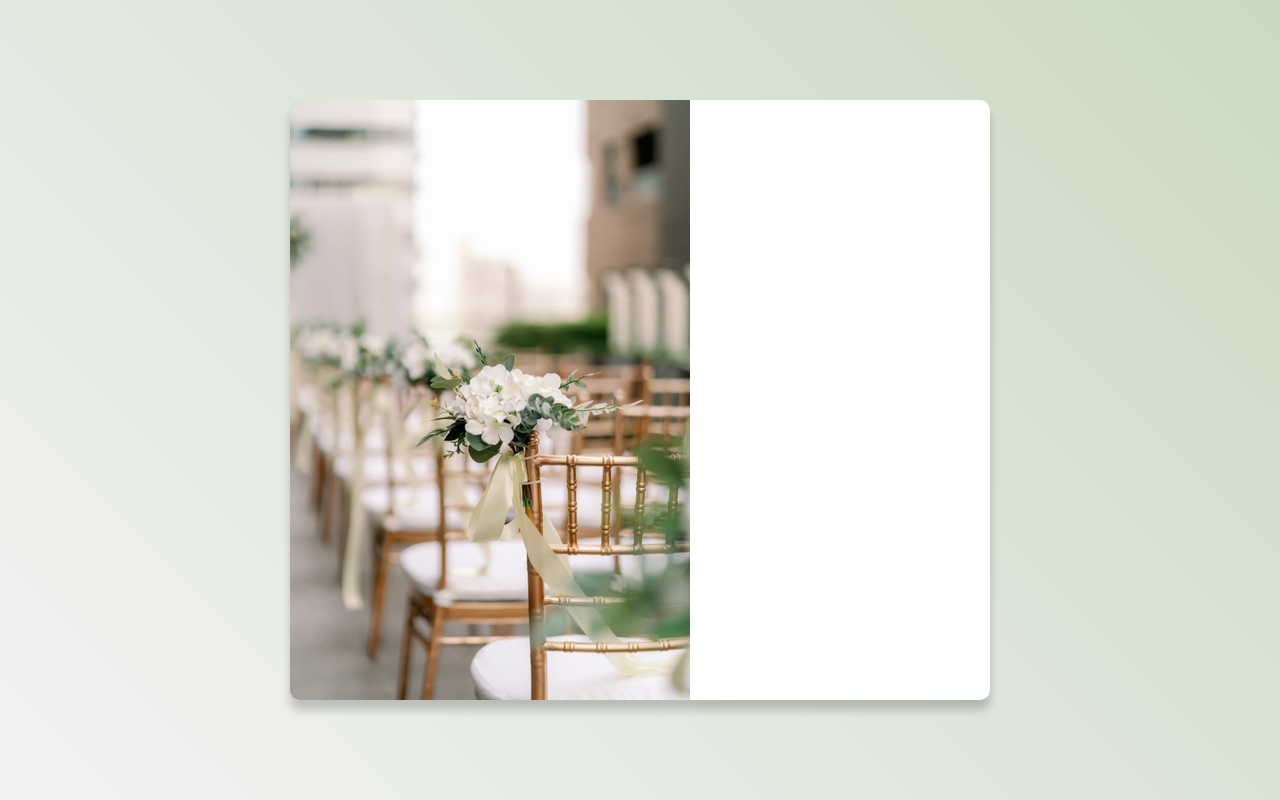
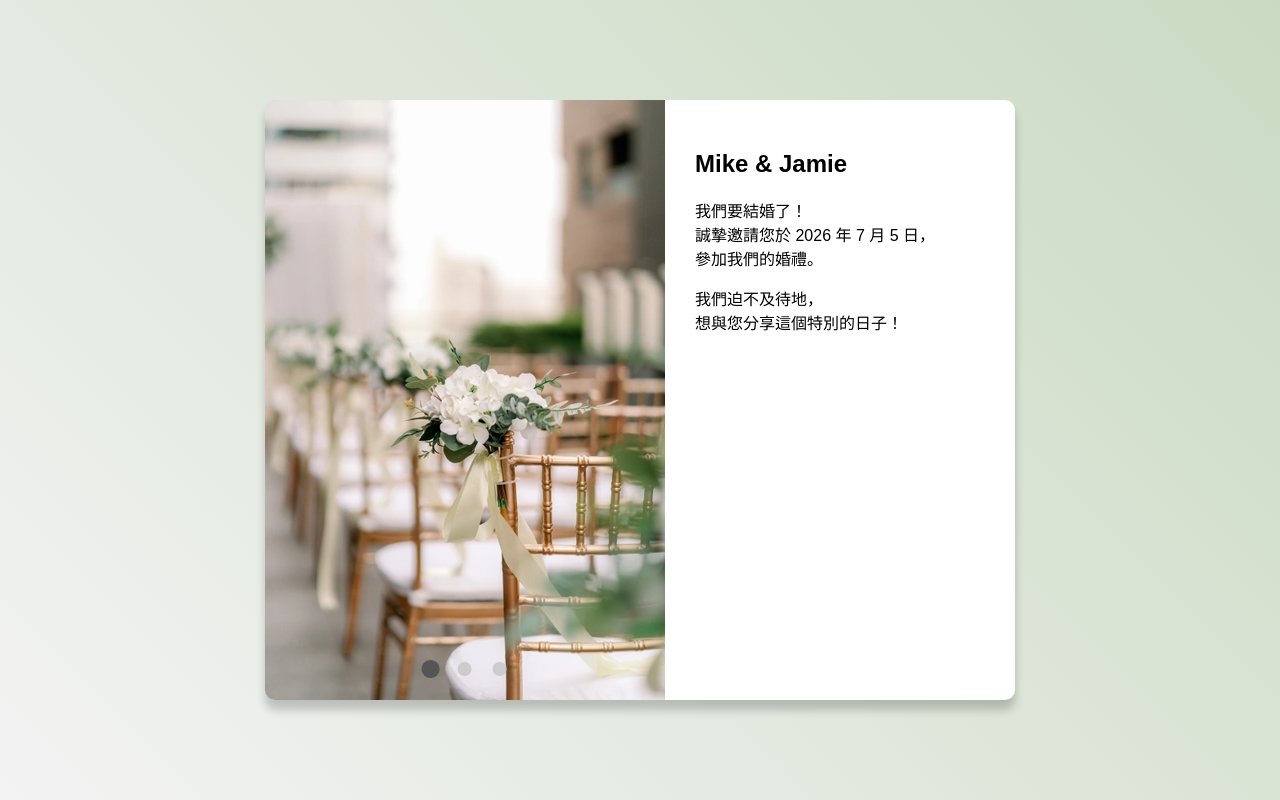
Before and after one commit to jamieyu0914/wedding-invitation, a plain HTML site: page index.html in a window 1280 px wide. Drawn offline with Linux system fonts and the light colour scheme; a web font is replaced by a local one.

Commit message:
feat: #0225 add switch dots

```diff
--- a/assets/css/style.css
+++ b/assets/css/style.css
@@ -24,13 +24,53 @@ body {
 	max-width: 100%;
 	margin: 20px;
 	overflow: hidden;
-	width: 700px;
+	width: 750px;
 }
 
 .card-preview {
-	background-color: #aad8e9;
-	color: #fff;
+    position: relative;
+    background-color: #aad8e9;
+    color: #fff;
     height: 600px;
+}
+
+.images-container {
+    position: relative;
+    z-index: 1;
+}
+
+.images-container img {
+    width: 400px;
+    height: 600px;
+    object-fit: cover;
+}
+
+.dots-container {
+    position: absolute;
+    bottom: 20px;
+    left: 50%;
+    transform: translateX(-50%);
+    z-index: 2;
+}
+
+.dot {
+    height: 14px;
+    width: 14px;
+    margin: 0 8px;
+    background-color: #ccc;
+    border-radius: 50%;
+    display: inline-block;
+    cursor: pointer;
+    transition: transform 0.3s, background-color 0.3s;
+}
+
+.dot:hover {
+    transform: scale(1.2);
+}
+
+.dot.active {
+    background-color: #555;
+    transform: scale(1.3);
 }
 
 .card-info {
--- /dev/null
+++ b/assets/js/switch-dots.js
@@ -0,0 +1,48 @@
+document.addEventListener('DOMContentLoaded', () => {
+    const dots = document.querySelectorAll('.dot');
+    const imageContainer = document.querySelector('.images-container img');
+    const body = document.body;
+    const infos = document.querySelectorAll('.info');
+    const basePath = 'assets/images/wedding-preview-';
+
+    const backgroundColors = {
+        '1.webp': 'linear-gradient(45deg, #f3f3f3, #cadac2)',
+        '2.jpg': 'linear-gradient(45deg, #f3f3f3, #b2a4c7)',
+        '3.jpg': 'linear-gradient(45deg, #f3f3f3, #f9cbb3)'
+    };
+
+    dots.forEach(dot => {
+        dot.addEventListener('click', () => {
+            dots.forEach(d => d.classList.remove('active'));
+            dot.classList.add('active');
+
+            const imageFile = dot.getAttribute('data-image');
+            const fullPath = basePath + imageFile;
+            imageContainer.src = fullPath;
+
+            body.style.backgroundImage = backgroundColors[imageFile] || 'none';
+
+            infos.forEach(info => {
+                if (info.getAttribute('data') === imageFile) {
+                    info.style.display = 'block';
+                } else {
+                    info.style.display = 'none';
+                }
+            });
+        });
+    });
+
+    if (dots.length > 0) {
+        dots[0].classList.add('active');
+        const firstImageFile = dots[0].getAttribute('data-image');
+        imageContainer.src = basePath + firstImageFile;
+        body.style.backgroundImage = backgroundColors[firstImageFile];
+        infos.forEach(info => {
+            if (info.getAttribute('data') === firstImageFile) {
+                info.style.display = 'block';
+            } else {
+                info.style.display = 'none';
+            }
+        });
+    }
+});
--- a/index.html
+++ b/index.html
@@ -11,13 +11,38 @@
     <div class="cards-container">
         <div class="card">
             <div class="card-preview">
-                <img src="assets/images/wedding-preview.webp" alt="Wedding Preview" />
+                <div class="images-container">
+                    <img src="" alt="Wedding Preview" data-image="1.webp" />
+                </div>
+                <div class="dots-container">
+                    <span class="dot" data-image="1.webp"></span>
+                    <span class="dot" data-image="2.jpg"></span>
+                    <span class="dot" data-image="3.jpg"></span>
+                </div>
             </div>
             <div class="card-info">
+                <div class="info" data="1.webp">
+                    <h2>Mike & Jamie</h2>
+                    <p>我們要結婚了！</br>
+                       誠摯邀請您於 2026 年 7 月 5 日，</br>參加我們的婚禮。</p>
+                    <p>我們迫不及待地，</br>想與您分享這個特別的日子！</p>
+                </div>
+                <div class="info" data="2.jpg">
+                    <h2>婚禮地點</h2>
+                    <p>證婚儀式將在君品酒店舉行，</br>
+                       地址為臺北市大同區承德路一段3號。</p>
+                    <p>婚禮午宴也會在同一地點舉辦。</p>
+                </div>
+                <div class="info" data="3.jpg">
+                    <h2>回覆邀請</h2>
+                    <p>請於 2026 年 6 月 15 日之前回覆，</br>
+                       告訴我們您是否能參加我們的特別日子。</p>
+                    <p>我們期待與您一起慶祝！</p>
+                </div>
             </div>
         </div>
     </div>
 
     <!-- Include JS files -->
-    <script src="assets/js/default.js"></script>
+    <script src="assets/js/switch-dots.js"></script>
 </html>
```
Also changed, not shown: assets/images/wedding-preview-1.webp (renamed from assets/images/wedding-preview.webp), assets/images/wedding-preview-2.jpg (added), assets/images/wedding-preview-3.jpg (added), assets/js/default.js (deleted).
